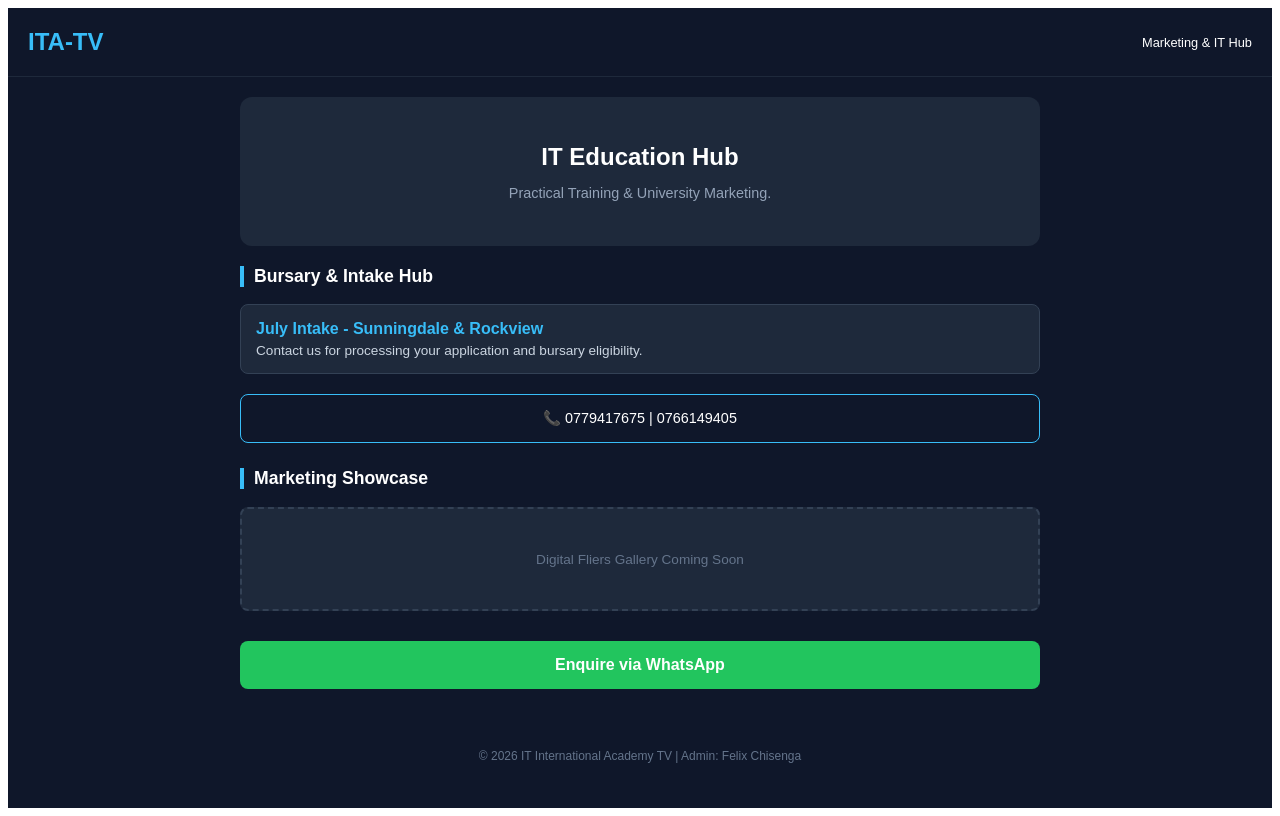
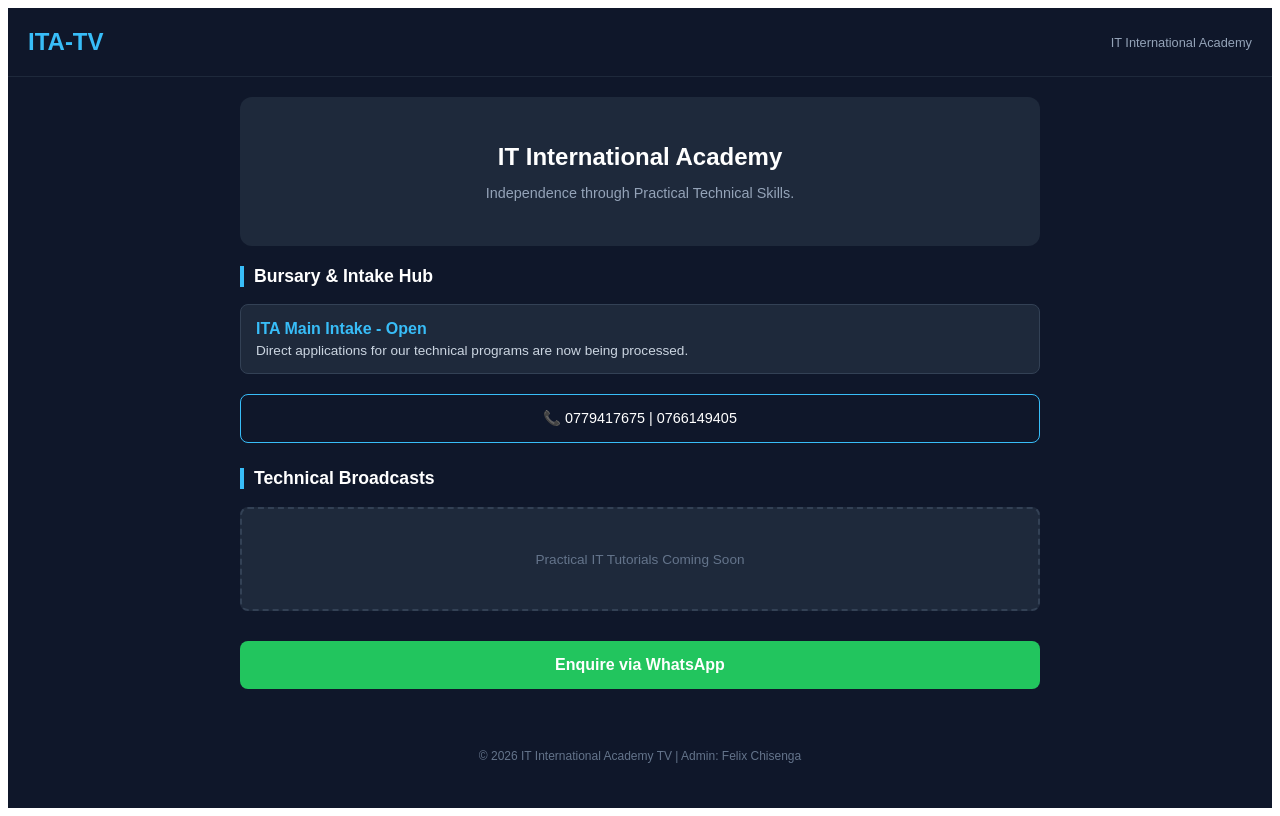
Before and after one commit to felixbrownz907-rgb/ita_tv, a React (Vite) app: page / in a window 1280 px wide. Built offline with nearby package versions, Linux system fonts and the light colour scheme.

Commit message:
focusing branding on IT International Academy

```diff
--- a/src/main.jsx
+++ b/src/main.jsx
@@ -3,9 +3,8 @@ import ReactDOM from 'react-dom/client'
 
 const AcademyApp = () => {
   const contactWhatsApp = () => {
-    // Primary Number: 0779417675
     const myNumber = "260779417675";
-    const message = encodeURIComponent("Hello Felix, I am interested in the IT Academy Intake.");
+    const message = encodeURIComponent("Hello ITA-TV, I am interested in joining the IT International Academy.");
     window.location.href = "https://wa.me/" + myNumber + "?text=" + message;
   };
 
@@ -13,29 +12,28 @@ const AcademyApp = () => {
     <div style={{ backgroundColor: '#0f172a', color: 'white', minHeight: '100vh', fontFamily: 'sans-serif' }}>
       <nav style={{ padding: '20px', borderBottom: '1px solid #1e293b', display: 'flex', justifyContent: 'space-between', alignItems: 'center' }}>
         <h2 style={{ margin: 0, color: '#38bdf8' }}>ITA-TV</h2>
-        <div style={{ fontSize: '0.8rem' }}>Marketing & IT Hub</div>
+        <div style={{ fontSize: '0.8rem', color: '#94a3b8' }}>IT International Academy</div>
       </nav>
 
       <main style={{ padding: '20px', maxWidth: '800px', margin: '0 auto' }}>
         <div style={{ backgroundColor: '#1e293b', borderRadius: '12px', padding: '30px', textAlign: 'center', marginBottom: '20px' }}>
-          <h1 style={{ fontSize: '1.5rem', marginBottom: '5px' }}>IT Education Hub</h1>
-          <p style={{ color: '#94a3b8', fontSize: '0.9rem' }}>Practical Training & University Marketing.</p>
+          <h1 style={{ fontSize: '1.5rem', marginBottom: '5px' }}>IT International Academy</h1>
+          <p style={{ color: '#94a3b8', fontSize: '0.9rem' }}>Independence through Practical Technical Skills.</p>
         </div>
 
         <h3 style={{ borderLeft: '4px solid #38bdf8', paddingLeft: '10px', fontSize: '1.1rem' }}>Bursary & Intake Hub</h3>
         <div style={{ backgroundColor: '#1e293b', padding: '15px', borderRadius: '8px', border: '1px solid #334155', marginBottom: '20px' }}>
-          <h4 style={{ margin: '0 0 5px 0', color: '#38bdf8' }}>July Intake - Sunningdale & Rockview</h4>
-          <p style={{ margin: 0, fontSize: '0.85rem', color: '#cbd5e1' }}>Contact us for processing your application and bursary eligibility.</p>
+          <h4 style={{ margin: '0 0 5px 0', color: '#38bdf8' }}>ITA Main Intake - Open</h4>
+          <p style={{ margin: 0, fontSize: '0.85rem', color: '#cbd5e1' }}>Direct applications for our technical programs are now being processed.</p>
         </div>
 
-        {/* Contact Numbers Section */}
         <div style={{ backgroundColor: '#0f172a', padding: '15px', borderRadius: '8px', border: '1px solid #38bdf8', marginBottom: '25px', textAlign: 'center' }}>
           <p style={{ margin: '0', fontSize: '0.9rem' }}>📞 0779417675 | 0766149405</p>
         </div>
 
-        <h3 style={{ borderLeft: '4px solid #38bdf8', paddingLeft: '10px', fontSize: '1.1rem' }}>Marketing Showcase</h3>
+        <h3 style={{ borderLeft: '4px solid #38bdf8', paddingLeft: '10px', fontSize: '1.1rem' }}>Technical Broadcasts</h3>
         <div style={{ height: '100px', backgroundColor: '#1e293b', borderRadius: '8px', display: 'flex', alignItems: 'center', justifyContent: 'center', border: '2px dashed #334155', marginBottom: '30px' }}>
-           <p style={{ color: '#64748b', fontSize: '0.85rem' }}>Digital Fliers Gallery Coming Soon</p>
+           <p style={{ color: '#64748b', fontSize: '0.85rem' }}>Practical IT Tutorials Coming Soon</p>
         </div>
 
         <button
```
